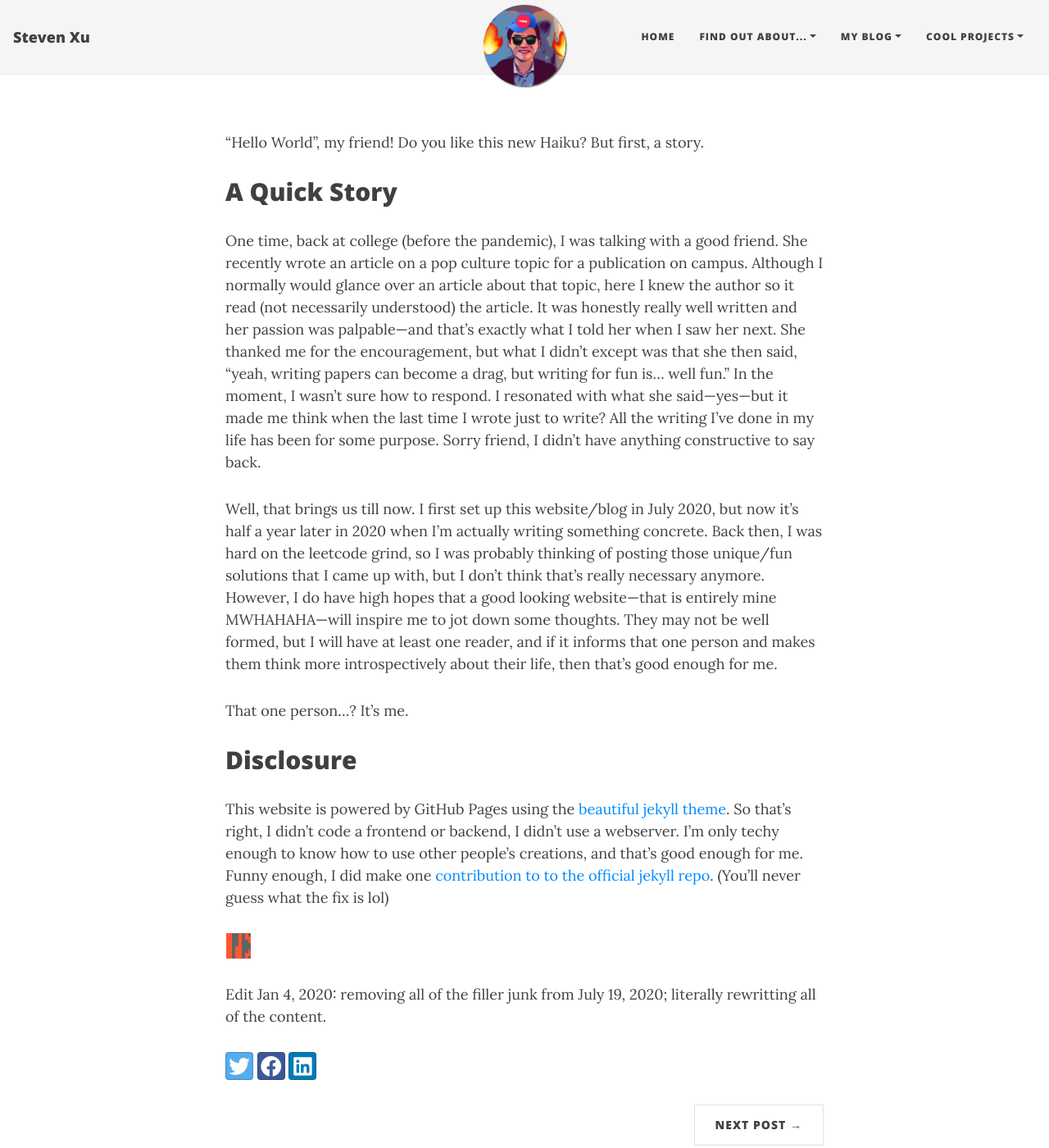
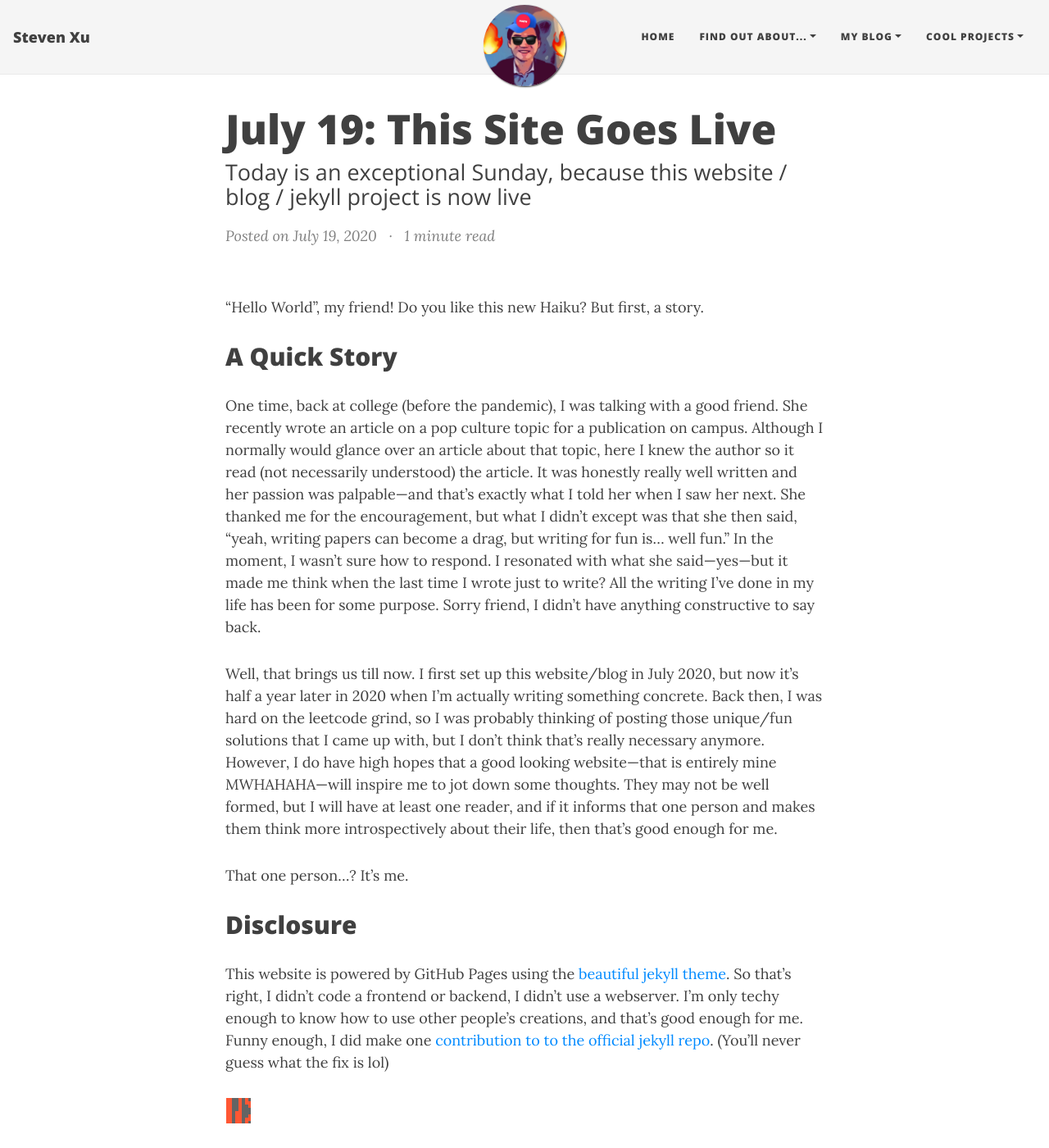
Before and after one commit to stevestar888/steven.github.io, a Jekyll site: the page built from _posts/2020-07-19-site-goes-live.md, in a window 1280 px wide and 1400 px high. Shown: the whole window at 82% size. Built offline with Jekyll 4.4.1, drawn with Linux system fonts in a browser that asks for light colours; nearby versions of some CDN libraries; comment, search, counter and statistics services are not loaded.

Commit message:
Update 2020-07-19-site-goes-live.md

```diff
--- a/_posts/2020-07-19-site-goes-live.md
+++ b/_posts/2020-07-19-site-goes-live.md
@@ -1,6 +1,6 @@
 ---
 layout: post
-title: July 19: This Site Goes Live
+title: "July 19: This Site Goes Live"
 subtitle: Today is an exceptional Sunday, because this website / blog / jekyll project is now live
 cover-img:
 thumbnail-img:
```
